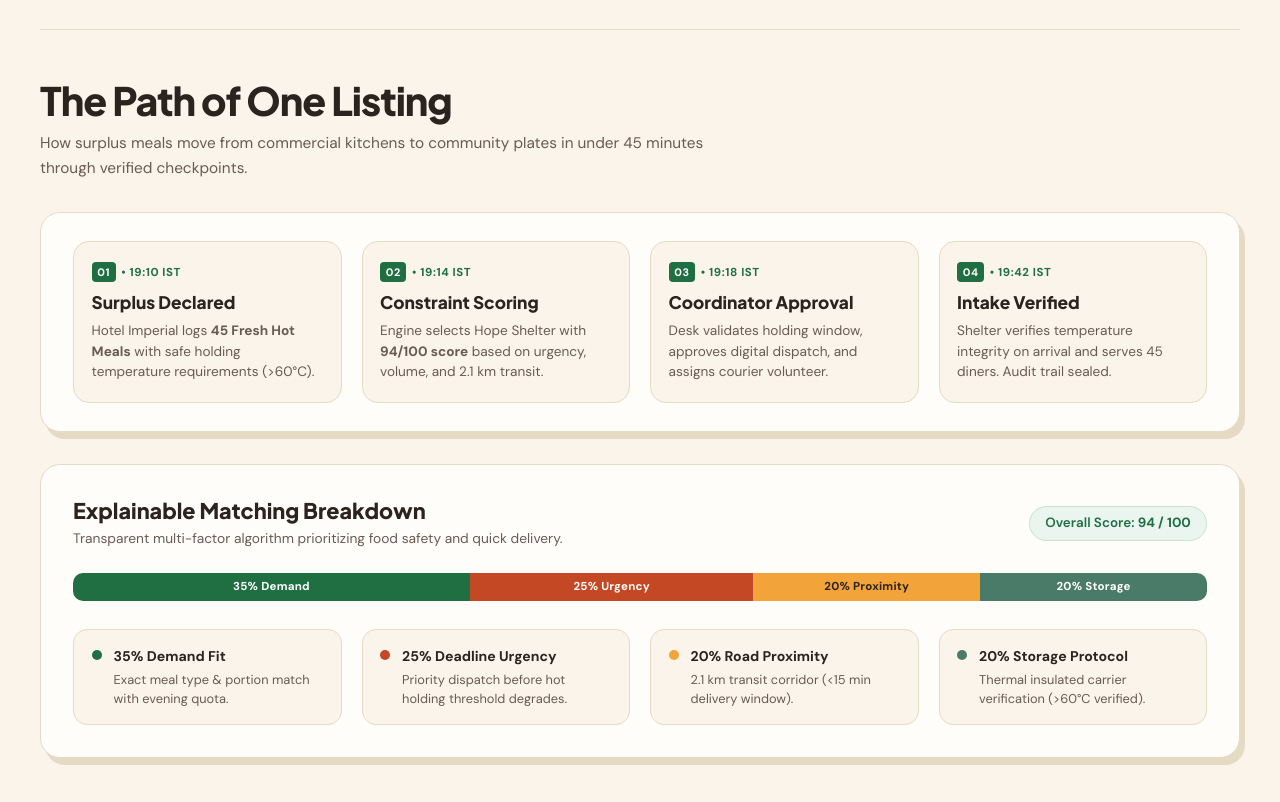
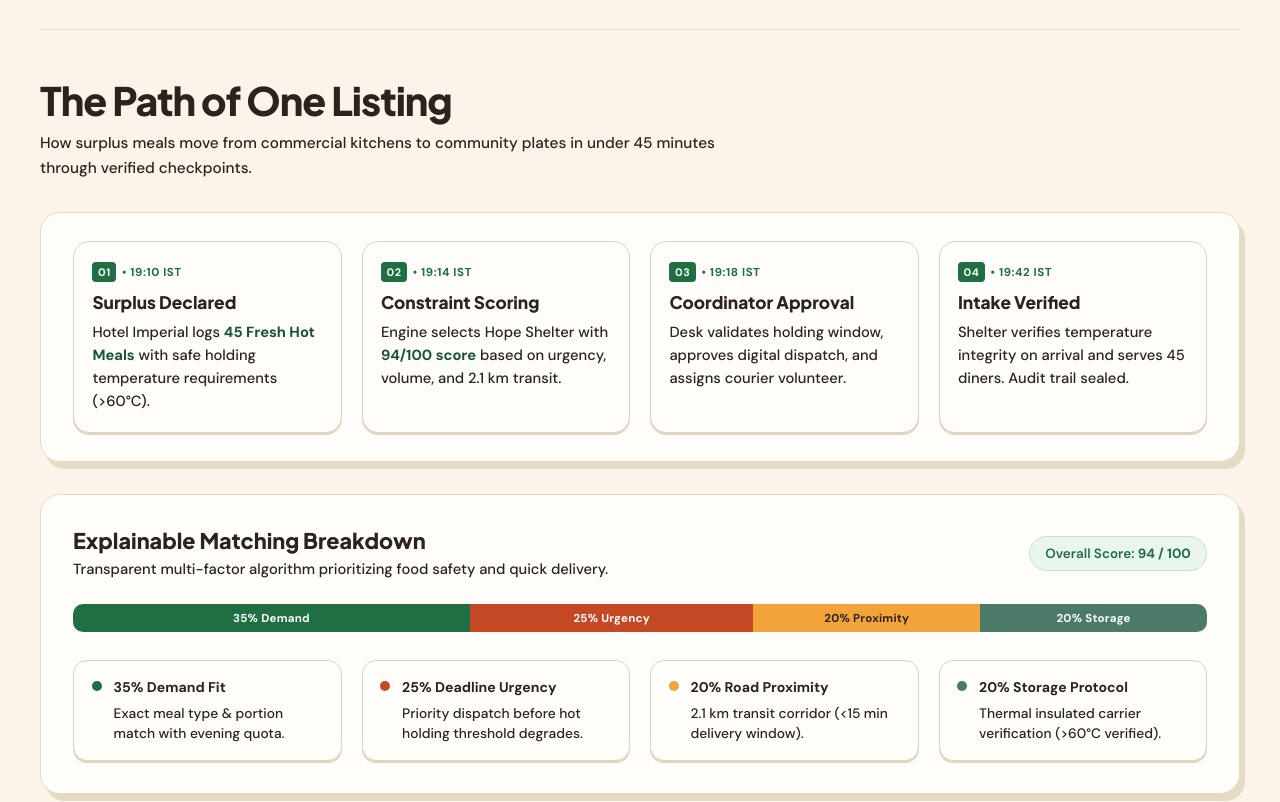
Before and after one commit to ashish-dev-hub/RescueBite-AI, a React (Vite) app in the folder frontend/: page / in a window 1280 px wide. Shown: the part 720-1522 px from the top of the page. Built offline with nearby package versions, Linux system fonts and the light colour scheme; no server answers.

Commit message:
fix(landing): improve text contrast on timeline cards and breakdown metrics

```diff
--- a/frontend/src/index.css
+++ b/frontend/src/index.css
@@ -13,7 +13,7 @@
   --color-soft-mint-border: #C8E2D1;
   --color-warm-ivory: #FAF4EB;
   --color-paper-white: #FFFFFF;
-  --color-muted-slate: #685B52;
+  --color-muted-slate: #42342B;
   --color-dark-slate: #2C221E;
   --color-soft-border: #E5DBC5;
   --color-pale-neutral: #F5EFE3;
@@ -1653,7 +1653,8 @@ input::-ms-clear {
 
 .hero-card-desc {
   font-size: 0.92rem;
-  color: var(--color-muted-slate, #685B52);
+  color: #2C221E;
+  font-weight: 500;
   margin-bottom: 0.95rem;
   line-height: 1.45;
 }
@@ -1815,7 +1816,8 @@ input::-ms-clear {
 
 .section-bhojan-sub {
   font-size: clamp(0.95rem, 1.2vw, 1.05rem);
-  color: var(--color-muted-slate, #685B52);
+  color: #2C221E;
+  font-weight: 500;
   line-height: 1.6;
   margin: 0;
   max-width: 680px;
@@ -1865,12 +1867,13 @@ input::-ms-clear {
 }
 
 .timeline-step-node {
-  background-color: #FAF4EB;
-  border: 1px solid #E5DBC5;
+  background-color: #FFFDF9;
+  border: 1px solid #DFD3BC;
   border-radius: 16px;
-  padding: 1.25rem 1.1rem;
+  padding: 1.25rem 1.15rem;
   display: flex;
   flex-direction: column;
+  box-shadow: 0 2px 0 #E3D7C1;
   transition: transform 0.2s ease, box-shadow 0.2s ease;
   box-sizing: border-box;
 }
@@ -1911,10 +1914,16 @@ input::-ms-clear {
 }
 
 .t-node-body {
-  font-size: 0.85rem;
-  color: #685B52;
-  line-height: 1.5;
+  font-size: 0.92rem;
+  color: #2C221E;
+  font-weight: 500;
+  line-height: 1.55;
   margin: 0;
+}
+
+.t-node-body strong {
+  color: #175433;
+  font-weight: 700;
 }
 
 /* Explainable Matching Breakdown Card */
@@ -1945,8 +1954,9 @@ input::-ms-clear {
 }
 
 .score-card-sub {
-  font-size: 0.86rem;
-  color: #685B52;
+  font-size: 0.92rem;
+  color: #2C221E;
+  font-weight: 500;
   margin: 0;
 }
 
@@ -2015,13 +2025,14 @@ input::-ms-clear {
 }
 
 .legend-col {
-  background-color: #FAF4EB;
-  border: 1px solid #E5DBC5;
+  background-color: #FFFDF9;
+  border: 1px solid #DFD3BC;
   border-radius: 14px;
   padding: 1rem 1.1rem;
   display: flex;
   align-items: flex-start;
   gap: 0.75rem;
+  box-shadow: 0 2px 0 #E3D7C1;
   box-sizing: border-box;
 }
 
@@ -2046,10 +2057,11 @@ input::-ms-clear {
 }
 
 .legend-col p {
-  font-size: 0.8rem;
-  color: #685B52;
-  line-height: 1.45;
+  font-size: 0.86rem;
+  color: #2C221E;
+  font-weight: 500;
   margin: 0;
+  line-height: 1.5;
 }
 
 /* Role Segmented Navigation Buttons */
@@ -2199,7 +2211,7 @@ input::-ms-clear {
 .table-scroll-hint {
   display: none;
   background-color: var(--color-warm-bg, #FAF4EB);
-  color: var(--color-muted-slate, #685B52);
+  color: #2C221E;
   font-size: 0.78rem;
   font-weight: 600;
   padding: 0.5rem 0.75rem;
@@ -2254,7 +2266,7 @@ input::-ms-clear {
     content: attr(data-label);
     font-weight: 700;
     font-size: 0.78rem;
-    color: var(--color-muted-slate, #685B52);
+    color: #2C221E;
     text-transform: uppercase;
     letter-spacing: 0.04em;
     margin-right: 0.75rem;
```
